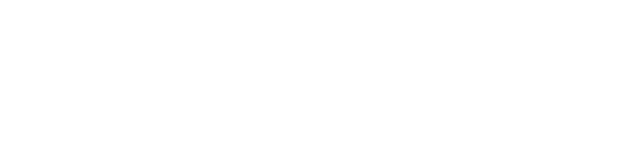
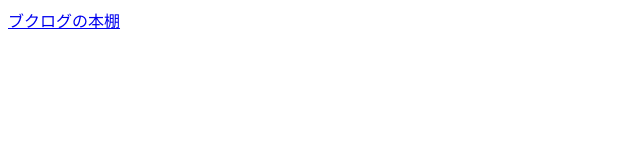
Before and after one commit to KawasumiT/sm1th040, a plain HTML site: page index.html in a window 1280 px wide. Shown: the whole page, without its empty margins (0-640 px from the left). Drawn offline with Linux system fonts and the light colour scheme.

Commit message:
Update index.html

```diff
--- a/index.html
+++ b/index.html
@@ -5,6 +5,6 @@
   <title>Kawasumi's diary</title>
 </head>
 <body>
-
+  <a href="https://booklog.jp/users/sm1th040">ブクログの本棚</a>
  </body>
 </html>
```
